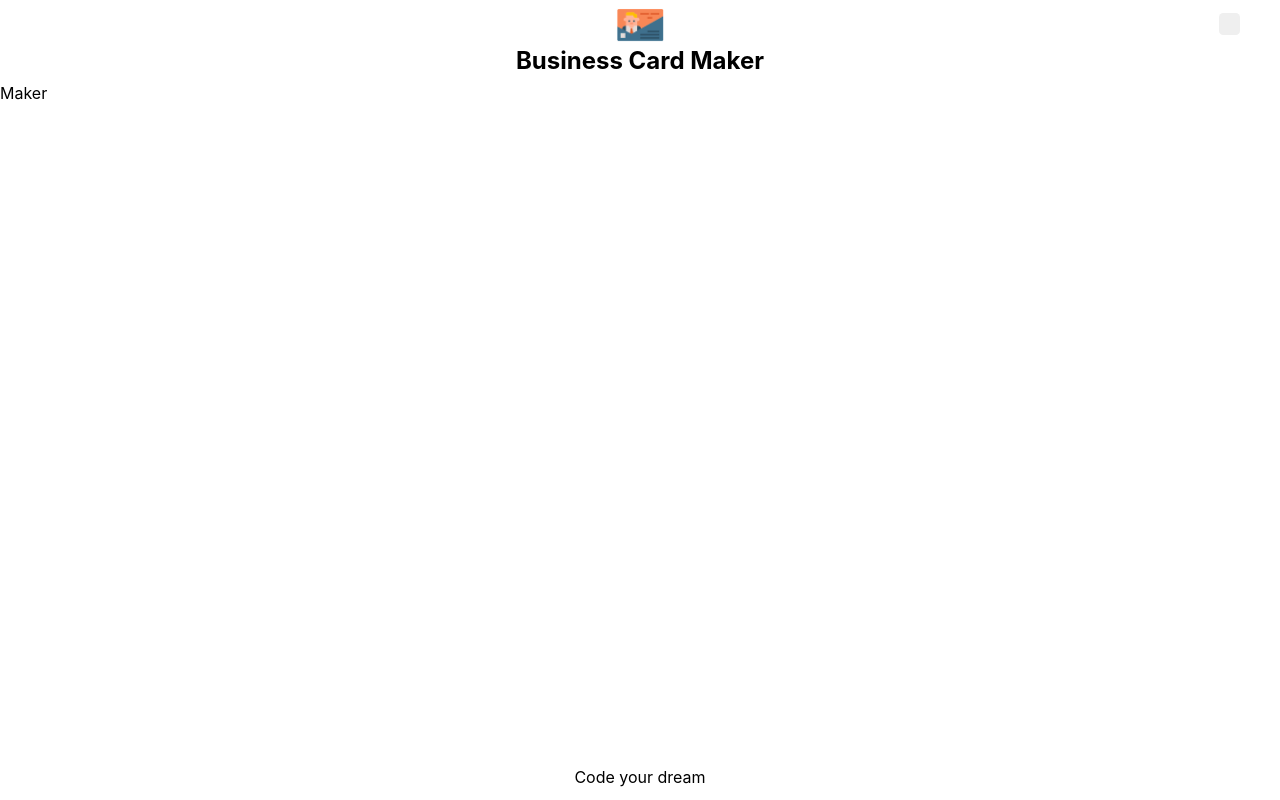
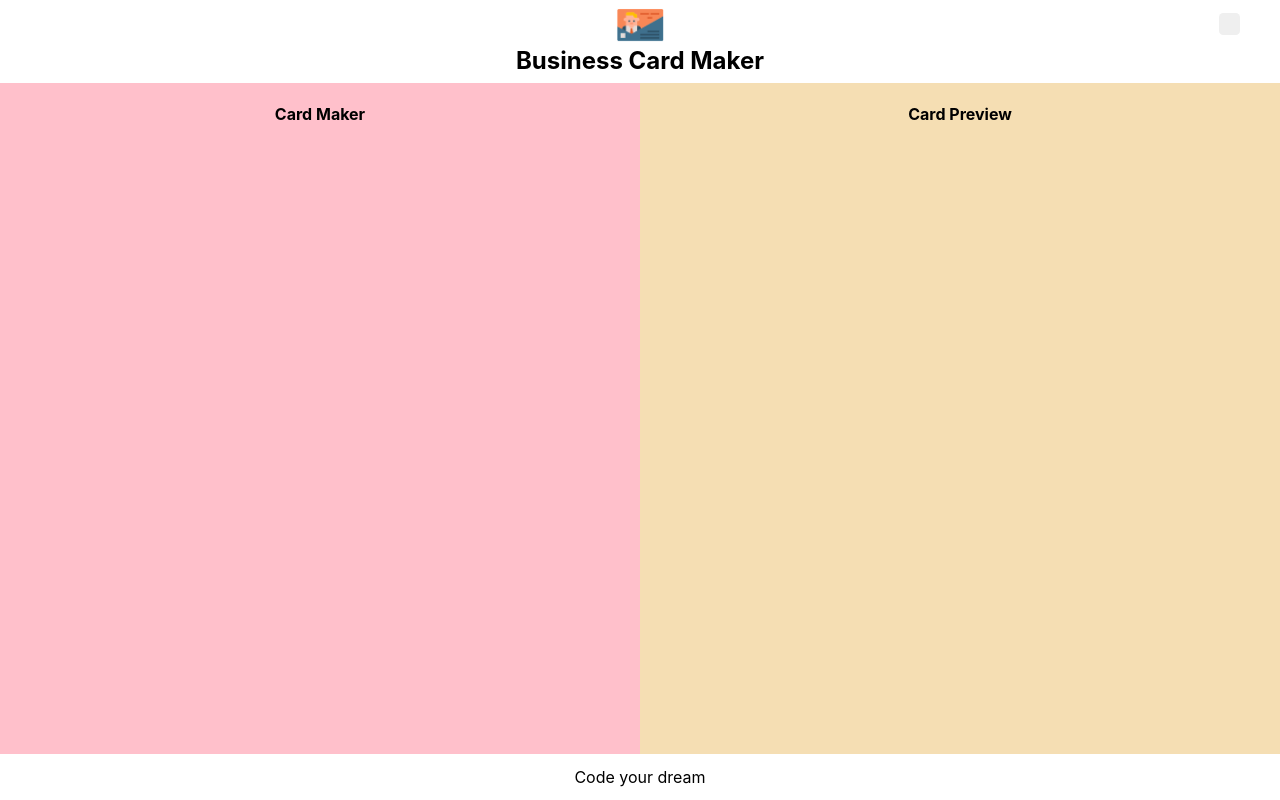
Before and after one commit to hajin1/card-maker, a React (Create React App) app: page /maker in a window 1280 px wide. Built offline with nearby package versions, Linux system fonts and the light colour scheme; no server answers.

Commit message:
issue/7 화면 구성

```diff
--- a/src/components/maker/maker.jsx
+++ b/src/components/maker/maker.jsx
@@ -4,6 +4,8 @@
 import Header from '../header/header';
 import Footer from '../footer/footer';
 import { useNavigate } from 'react-router-dom';
+import Editor from '../editor/editor';
+import Preview from '../preview/preview';
 
 const Maker = ({ authService }) => {
     const navigate = useNavigate();
@@ -18,7 +20,8 @@
         <section className={styles.maker}>
             <Header onLogout={onLogout} />
             <section className={styles.section}>
-                Maker
+                <Editor />
+                <Preview />
             </section>
             <Footer />
         </section>
--- a/src/components/maker/maker.module.css
+++ b/src/components/maker/maker.module.css
@@ -1,4 +1,5 @@
 @value makerGreen,makerWhite,makerLightPink from '../../common/colors.module.css';
+@value mediaQuery from '../../common/size.module.css';
 
 .maker {
     width: 100%;
@@ -11,4 +12,11 @@
     flex-grow: 1;
     background-color: makerWhite;
     height: 80%;
+    display: flex;
 }
+
+@media screen and (max-width:mediaQuery) {
+    .section {
+        flex-direction: column;
+    }
+}
```
